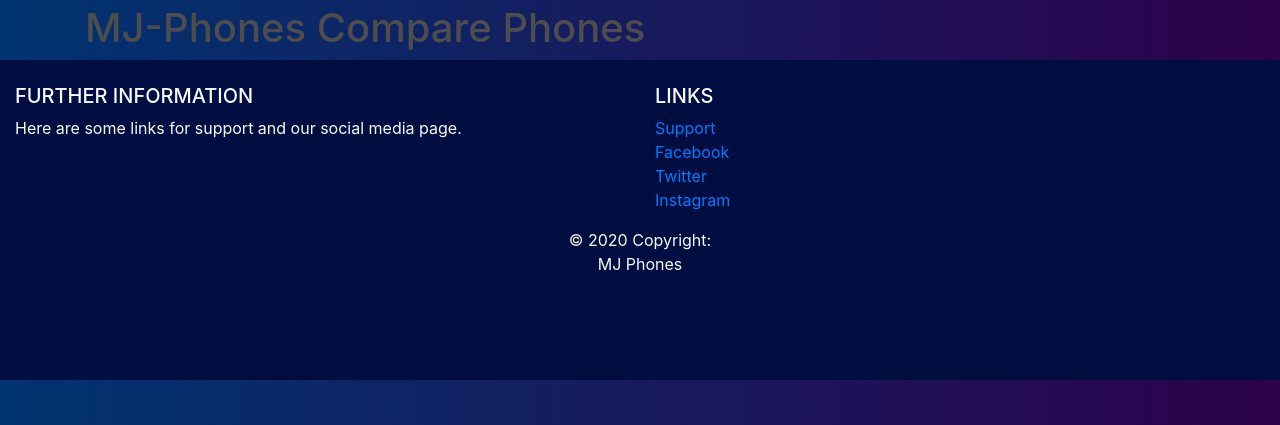
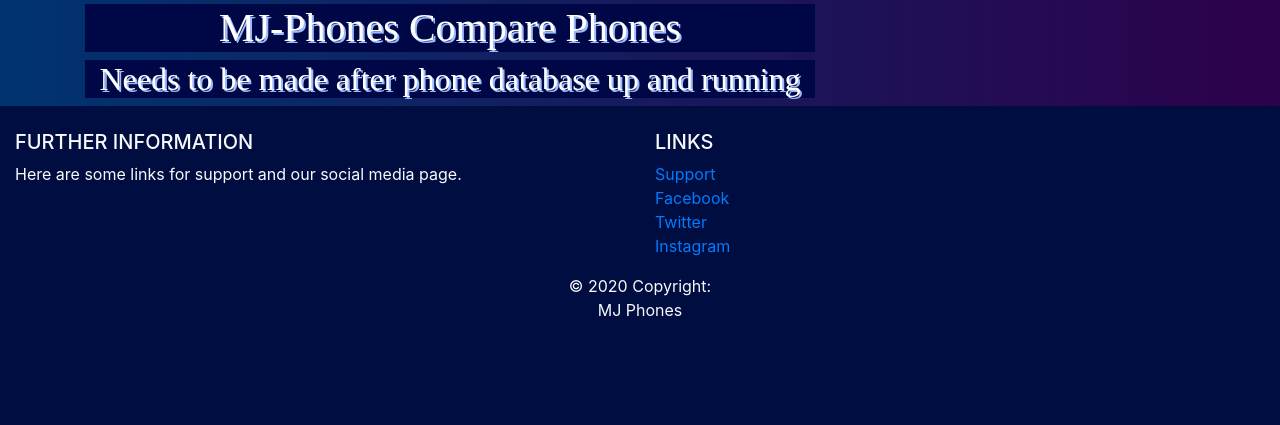
Before and after one commit to JamesP1996/MJ-Phones, a Django app: page /compare/ in a window 1280 px wide. Shown: the part 96-521 px from the top of the page. Run offline with Django 3.2, Linux system fonts and the light colour scheme; some libraries are stand-ins or nearby versions.

Commit message:
Added Note to Compare

```diff
--- a/Phones/Templates/phone/compare.html
+++ b/Phones/Templates/phone/compare.html
@@ -1,6 +1,6 @@
 {% extends "phone/base.html" %}
 {% block content %}
-    <h1>MJ-Phones Compare Phones</h1>
-
+    <h1 class="home-h1">MJ-Phones Compare Phones</h1>
+    <h2 class="home-h1">Needs to be made after phone database up and running</h2>
 
 {% endblock content %}
```
